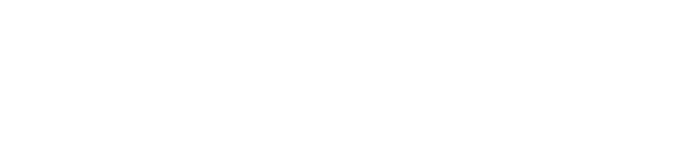
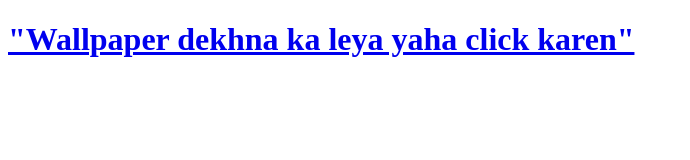
Before and after one commit to khanhamzali1019-png/Task3, a plain HTML site: page index.html in a window 1280 px wide. Shown: the whole page, without its empty margins (0-690 px from the left). Drawn offline with Linux system fonts and the light colour scheme.

Commit message:
Update index.html

```diff
--- a/index.html
+++ b/index.html
@@ -6,7 +6,7 @@
     <title>Wallpapers</title>
 </head>
 <body>
-  <h1><a href="wallpaper.html" target="_blank> "Wallpaper dekhna ka leya yaha click karen" </a></h1>
+  <h1><a href="wallpaper.html"> "Wallpaper dekhna ka leya yaha click karen" </a></h1>
 
 </body>
 </html>
```
